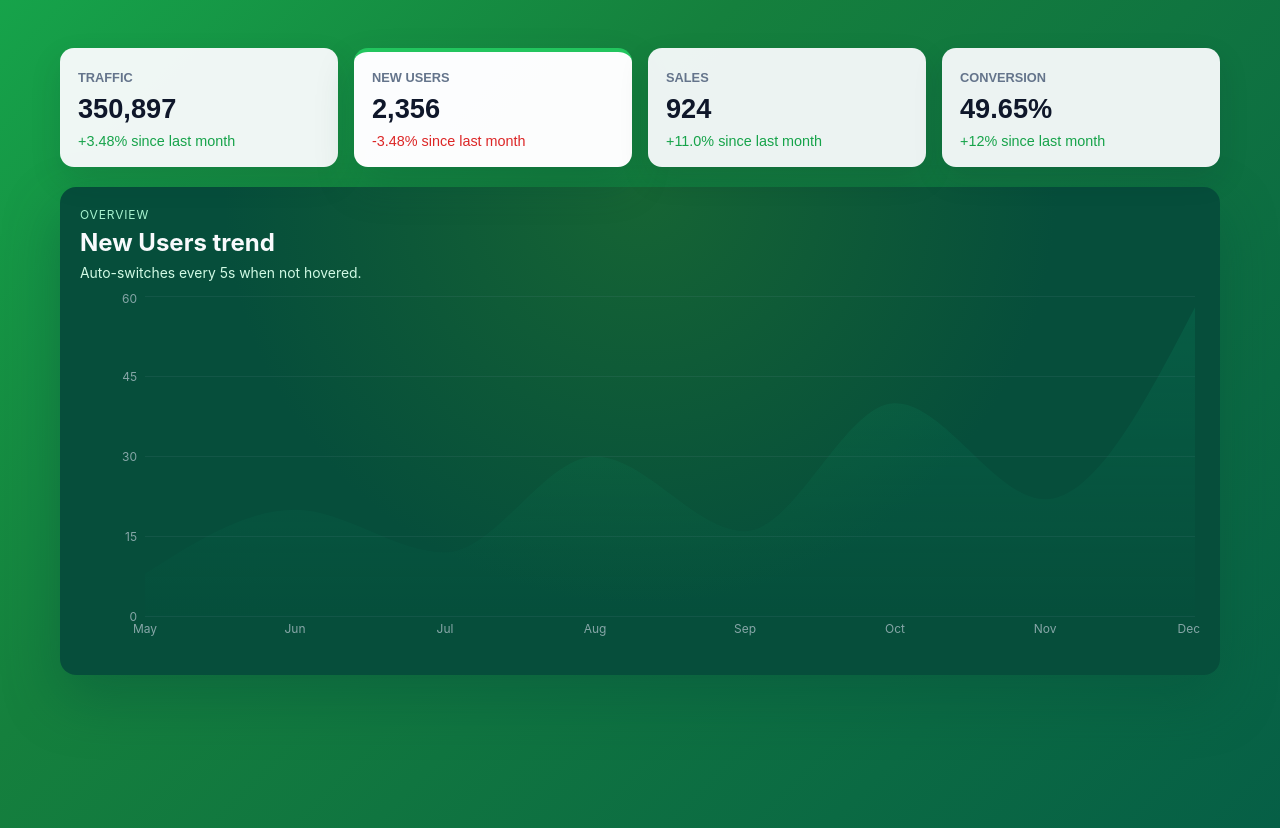
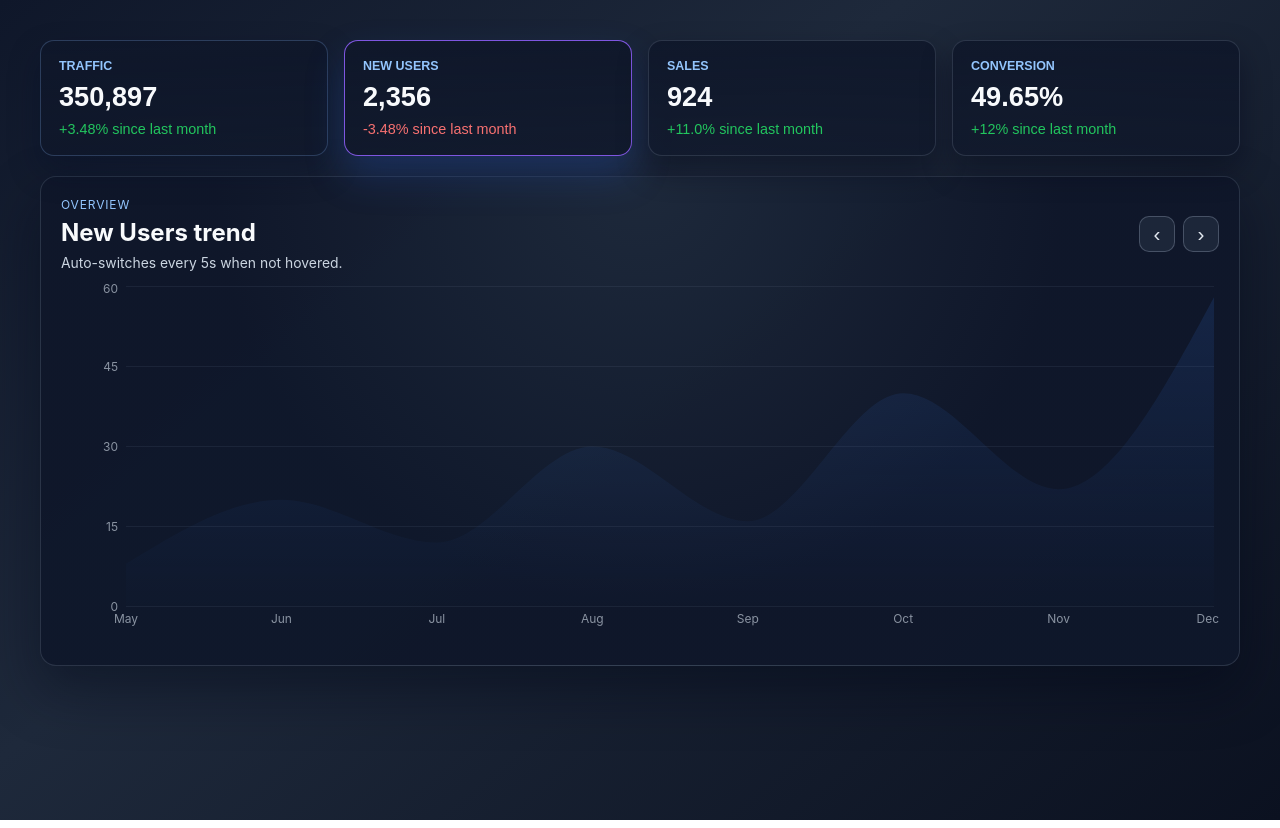
Before and after one commit to AtulPatle123/sc-dashboard, a React (Vite) app: page / in a window 1280 px wide. Built offline with nearby package versions, Linux system fonts and the light colour scheme.

Commit message:
Revamp dashboard flow with detail screen and manual graph controls

```diff
--- a/src/App.tsx
+++ b/src/App.tsx
@@ -2,17 +2,19 @@ import { useEffect, useMemo, useState } from 'react';
 import { useQuery } from '@tanstack/react-query';
 import { AnimatePresence, motion } from 'framer-motion';
 import {
+  Area,
+  AreaChart,
   CartesianGrid,
   Line,
   ResponsiveContainer,
   Tooltip,
   XAxis,
-  YAxis,
-  Area,
-  AreaChart
+  YAxis
 } from 'recharts';
 
 type MetricKey = 'traffic' | 'newUsers' | 'sales' | 'conversion';
+type DetailNavKey = 'healthCheckup' | 'monitoring' | 'traffic' | 'xyz';
+type AppScreen = 'home' | 'details';
 
 type Point = {
   month: string;
@@ -29,6 +31,13 @@ type DashboardMetric = {
   chart: Point[];
 };
 
+type DetailCard = {
+  id: string;
+  title: string;
+  subtitle: string;
+  metricKey: MetricKey;
+};
+
 const fetchDashboardData = async (): Promise<DashboardMetric[]> => {
   await new Promise((resolve) => setTimeout(resolve, 400));
 
@@ -39,7 +48,7 @@ const fetchDashboardData = async (): Promise<DashboardMetric[]> => {
       valueLabel: '350,897',
       growth: '+3.48%',
       positive: true,
-      color: '#10b981',
+      color: '#3b82f6',
       chart: [
         { month: 'May', value: 8 },
         { month: 'Jun', value: 20 },
@@ -57,7 +66,7 @@ const fetchDashboardData = async (): Promise<DashboardMetric[]> => {
       valueLabel: '2,356',
       growth: '-3.48%',
       positive: false,
-      color: '#22c55e',
+      color: '#8b5cf6',
       chart: [
         { month: 'May', value: 30 },
         { month: 'Jun', value: 26 },
@@ -75,7 +84,7 @@ const fetchDashboardData = async (): Promise<DashboardMetric[]> => {
       valueLabel: '924',
       growth: '+11.0%',
       positive: true,
-      color: '#84cc16',
+      color: '#06b6d4',
       chart: [
         { month: 'May', value: 6 },
         { month: 'Jun', value: 14 },
@@ -93,7 +102,7 @@ const fetchDashboardData = async (): Promise<DashboardMetric[]> => {
       valueLabel: '49.65%',
       growth: '+12%',
       positive: true,
-      color: '#14b8a6',
+      color: '#f59e0b',
       chart: [
         { month: 'May', value: 12 },
         { month: 'Jun', value: 16 },
@@ -108,42 +117,96 @@ const fetchDashboardData = async (): Promise<DashboardMetric[]> => {
   ];
 };
 
+const detailCardsByNav: Record<DetailNavKey, DetailCard[]> = {
+  healthCheckup: [
+    { id: 'hc-1', title: 'Vitals Stability', subtitle: 'Track baseline health trends', metricKey: 'traffic' },
+    { id: 'hc-2', title: 'Recovery Index', subtitle: 'Follow improvement trajectory', metricKey: 'conversion' }
+  ],
+  monitoring: [
+    { id: 'mn-1', title: 'Live Monitoring', subtitle: 'Real-time usage and alerts', metricKey: 'newUsers' },
+    { id: 'mn-2', title: 'Watchlist Status', subtitle: 'Observe systems in focus', metricKey: 'sales' }
+  ],
+  traffic: [
+    { id: 'tf-1', title: 'Inbound Flow', subtitle: 'Source and session patterns', metricKey: 'traffic' },
+    { id: 'tf-2', title: 'Channel Split', subtitle: 'Compare segment performance', metricKey: 'sales' }
+  ],
+  xyz: [
+    { id: 'xy-1', title: 'XYZ Momentum', subtitle: 'Dummy KPI performance pulse', metricKey: 'conversion' },
+    { id: 'xy-2', title: 'XYZ Reliability', subtitle: 'Operational confidence score', metricKey: 'newUsers' }
+  ]
+};
+
+const detailNavItems: Array<{ key: DetailNavKey; label: string }> = [
+  { key: 'healthCheckup', label: 'Health Checkup' },
+  { key: 'monitoring', label: 'Monitoring' },
+  { key: 'traffic', label: 'Traffic' },
+  { key: 'xyz', label: 'XYZ' }
+];
+
+const getNextMetric = (data: DashboardMetric[], activeMetric: MetricKey, direction: 'next' | 'prev'): MetricKey => {
+  const currentIndex = data.findIndex((item) => item.key === activeMetric);
+  if (currentIndex === -1) return data[0].key;
+
+  const delta = direction === 'next' ? 1 : -1;
+  const nextIndex = (currentIndex + delta + data.length) % data.length;
+  return data[nextIndex].key;
+};
+
 export const App = () => {
   const { data = [], isLoading } = useQuery({
     queryKey: ['dashboard-metrics'],
     queryFn: fetchDashboardData
   });
 
+  const [screen, setScreen] = useState<AppScreen>('home');
   const [activeMetric, setActiveMetric] = useState<MetricKey>('traffic');
   const [isGraphHovered, setIsGraphHovered] = useState(false);
+
+  const [activeDetailNav, setActiveDetailNav] = useState<DetailNavKey>('healthCheckup');
+  const [activeDetailCard, setActiveDetailCard] = useState<string>(detailCardsByNav.healthCheckup[0].id);
 
   const selected = useMemo(
     () => data.find((item) => item.key === activeMetric) ?? data[0],
     [activeMetric, data]
   );
 
+  const activeDetailCards = detailCardsByNav[activeDetailNav];
+
   useEffect(() => {
-    if (!data.length || isGraphHovered) return;
+    if (!data.length || isGraphHovered || screen !== 'home') return;
 
     const interval = window.setInterval(() => {
-      setActiveMetric((current) => {
-        const currentIndex = data.findIndex((item) => item.key === current);
-        const nextIndex = currentIndex === -1 ? 0 : (currentIndex + 1) % data.length;
-        return data[nextIndex].key;
-      });
+      setActiveMetric((current) => getNextMetric(data, current, 'next'));
     }, 5000);
 
     return () => window.clearInterval(interval);
-  }, [data, isGraphHovered]);
+  }, [data, isGraphHovered, screen]);
+
+  useEffect(() => {
+    setActiveDetailCard(activeDetailCards[0].id);
+    setActiveMetric(activeDetailCards[0].metricKey);
+  }, [activeDetailCards]);
+
+  const handleManualSlide = (direction: 'next' | 'prev') => {
+    if (!data.length) return;
+    setActiveMetric((current) => getNextMetric(data, current, direction));
+  };
+
+  const openDetailsScreen = (metric: MetricKey) => {
+    setActiveMetric(metric);
+    setScreen('details');
+  };
 
   return (
     <main className="app-shell">
+      {screen === 'home' ? (
+        <>
           <section className="metrics-grid">
             {data.map((metric) => (
               <button
                 key={metric.key}
                 className={`metric-card ${metric.key === selected?.key ? 'active' : ''}`}
-            onClick={() => setActiveMetric(metric.key)}
+                onClick={() => openDetailsScreen(metric.key)}
                 style={{ '--accent': metric.color } as React.CSSProperties}
               >
                 <p className="metric-title">{metric.label}</p>
@@ -166,6 +229,15 @@ export const App = () => {
                 <h2>{selected?.label} trend</h2>
                 <p className="overview-subtitle">Auto-switches every 5s when not hovered.</p>
               </div>
+
+              <div className="carousel-controls">
+                <button className="carousel-arrow" onClick={() => handleManualSlide('prev')} aria-label="Previous graph">
+                  ‹
+                </button>
+                <button className="carousel-arrow" onClick={() => handleManualSlide('next')} aria-label="Next graph">
+                  ›
+                </button>
+              </div>
             </div>
 
             {isLoading ? (
@@ -185,7 +257,7 @@ export const App = () => {
                       <defs>
                         <linearGradient id="lineGradient" x1="0" y1="0" x2="1" y2="0">
                           <stop offset="0%" stopColor={selected?.color} stopOpacity={0.7} />
-                      <stop offset="100%" stopColor="#34d399" stopOpacity={0.9} />
+                          <stop offset="100%" stopColor="#22d3ee" stopOpacity={0.9} />
                         </linearGradient>
                         <linearGradient id="areaGradient" x1="0" y1="0" x2="0" y2="1">
                           <stop offset="0%" stopColor={selected?.color} stopOpacity={0.35} />
@@ -200,8 +272,8 @@ export const App = () => {
                       <Tooltip
                         contentStyle={{
                           borderRadius: 12,
-                      border: '1px solid rgba(110, 231, 183, 0.35)',
-                      backgroundColor: 'rgba(6, 78, 59, 0.9)',
+                          border: '1px solid rgba(125, 211, 252, 0.35)',
+                          backgroundColor: 'rgba(15, 23, 42, 0.92)',
                           color: '#f8fafc'
                         }}
                       />
@@ -223,6 +295,79 @@ export const App = () => {
               </AnimatePresence>
             )}
           </section>
+        </>
+      ) : (
+        <section className="details-page">
+          <button className="back-button" onClick={() => setScreen('home')}>
+            ← Back to Home
+          </button>
+
+          <div className="details-layout">
+            <aside className="details-sidebar">
+              {detailNavItems.map((item) => (
+                <button
+                  key={item.key}
+                  className={`sidebar-item ${activeDetailNav === item.key ? 'active' : ''}`}
+                  onClick={() => setActiveDetailNav(item.key)}
+                >
+                  {item.label}
+                </button>
+              ))}
+            </aside>
+
+            <div className="details-content">
+              <div className="details-cards-grid">
+                {activeDetailCards.map((card) => (
+                  <button
+                    key={card.id}
+                    className={`details-card ${activeDetailCard === card.id ? 'active' : ''}`}
+                    onClick={() => {
+                      setActiveDetailCard(card.id);
+                      setActiveMetric(card.metricKey);
+                    }}
+                  >
+                    <h3>{card.title}</h3>
+                    <p>{card.subtitle}</p>
+                  </button>
+                ))}
+              </div>
+
+              <section className="overview-card details-graph">
+                <div className="overview-header">
+                  <div>
+                    <p className="overview-label">{detailNavItems.find((item) => item.key === activeDetailNav)?.label}</p>
+                    <h2>{selected?.label} insights</h2>
+                    <p className="overview-subtitle">Click sidebar or cards to load different graphs.</p>
+                  </div>
+                </div>
+
+                {isLoading ? (
+                  <div className="loading">Loading chart data…</div>
+                ) : (
+                  <div className="chart-wrap">
+                    <ResponsiveContainer width="100%" height={320}>
+                      <AreaChart data={selected?.chart}>
+                        <CartesianGrid stroke="rgba(148, 163, 184, 0.15)" vertical={false} />
+                        <XAxis dataKey="month" tick={{ fill: '#cbd5e1', fontSize: 12 }} axisLine={false} tickLine={false} />
+                        <YAxis tick={{ fill: '#cbd5e1', fontSize: 12 }} axisLine={false} tickLine={false} />
+                        <Tooltip
+                          contentStyle={{
+                            borderRadius: 12,
+                            border: '1px solid rgba(125, 211, 252, 0.35)',
+                            backgroundColor: 'rgba(15, 23, 42, 0.92)',
+                            color: '#f8fafc'
+                          }}
+                        />
+                        <Area type="monotone" dataKey="value" fill={selected?.color} fillOpacity={0.15} stroke={selected?.color} strokeWidth={3} />
+                      </AreaChart>
+                    </ResponsiveContainer>
+                  </div>
+                )}
+              </section>
+            </div>
+          </div>
+        </section>
+      )}
     </main>
   );
 };
--- a/src/styles.css
+++ b/src/styles.css
@@ -1,7 +1,7 @@
 :root {
   font-family: Inter, system-ui, -apple-system, BlinkMacSystemFont, 'Segoe UI', sans-serif;
-  color: #e2e8f0;
-  background: linear-gradient(135deg, #16a34a, #15803d 35%, #065f46);
+  color: #dbeafe;
+  background: linear-gradient(140deg, #0f172a, #1e293b 40%, #0b1120);
 }
 
 * {
@@ -14,8 +14,8 @@ body {
 }
 
 .app-shell {
-  max-width: 1200px;
-  margin: 28px auto;
+  max-width: 1240px;
+  margin: 20px auto;
   padding: 20px;
 }
 
@@ -26,16 +26,15 @@ body {
 }
 
 .metric-card {
-  border: none;
+  border: 1px solid rgba(148, 163, 184, 0.2);
   padding: 18px;
   border-radius: 14px;
-  background: rgba(248, 250, 252, 0.95);
-  color: #0f172a;
+  background: linear-gradient(180deg, rgba(15, 23, 42, 0.9), rgba(15, 23, 42, 0.75));
+  color: #f8fafc;
   text-align: left;
   cursor: pointer;
-  transition: transform 220ms ease, box-shadow 220ms ease, background 220ms ease;
-  box-shadow: 0 12px 30px rgba(15, 23, 42, 0.12);
-  border-top: 4px solid transparent;
+  transition: transform 220ms ease, box-shadow 220ms ease, border-color 220ms ease;
+  box-shadow: 0 14px 30px rgba(2, 6, 23, 0.4);
 }
 
 .metric-card:hover {
@@ -43,17 +42,16 @@ body {
 }
 
 .metric-card.active {
-  border-top-color: var(--accent);
-  box-shadow: 0 20px 40px rgba(6, 78, 59, 0.22);
-  background: #ffffff;
+  border-color: var(--accent);
+  box-shadow: 0 20px 40px rgba(37, 99, 235, 0.25);
 }
 
 .metric-title {
   margin: 0;
-  font-size: 0.8rem;
+  font-size: 0.78rem;
   font-weight: 700;
   text-transform: uppercase;
-  color: #64748b;
+  color: #93c5fd;
 }
 
 .metric-value {
@@ -65,36 +63,58 @@ body {
 .metric-growth {
   margin: 0;
   font-size: 0.9rem;
-  color: #64748b;
+  color: #94a3b8;
 }
 
 .metric-growth.positive {
-  color: #16a34a;
+  color: #22c55e;
 }
 
 .metric-growth.negative {
-  color: #dc2626;
+  color: #f87171;
 }
 
 .overview-card {
   margin-top: 20px;
   border-radius: 16px;
-  background: radial-gradient(circle at top, #166534, #064e3b 55%);
+  background: radial-gradient(circle at top, rgba(30, 41, 59, 0.95), rgba(15, 23, 42, 0.95) 55%);
   padding: 20px;
-  box-shadow: 0 24px 55px rgba(6, 78, 59, 0.42);
+  box-shadow: 0 24px 55px rgba(2, 6, 23, 0.45);
+  border: 1px solid rgba(148, 163, 184, 0.2);
 }
 
 .overview-header {
   display: flex;
   justify-content: space-between;
   align-items: center;
+  gap: 16px;
+}
+
+.carousel-controls {
+  display: flex;
+  gap: 8px;
+}
+
+.carousel-arrow {
+  width: 36px;
+  height: 36px;
+  border-radius: 10px;
+  border: 1px solid rgba(148, 163, 184, 0.35);
+  background: rgba(30, 41, 59, 0.9);
+  color: #e2e8f0;
+  font-size: 1.3rem;
+  cursor: pointer;
+}
+
+.carousel-arrow:hover {
+  background: rgba(51, 65, 85, 0.95);
 }
 
 .overview-label {
   margin: 0;
   text-transform: uppercase;
   letter-spacing: 0.07em;
-  color: #a7f3d0;
+  color: #93c5fd;
   font-size: 0.75rem;
 }
 
@@ -105,7 +125,7 @@ h2 {
 
 .overview-subtitle {
   margin: 8px 0 0;
-  color: #d1fae5;
+  color: #cbd5e1;
   font-size: 0.87rem;
 }
 
@@ -121,9 +141,109 @@ h2 {
   color: #cbd5e1;
 }
 
+.details-page {
+  background: rgba(15, 23, 42, 0.72);
+  border-radius: 18px;
+  padding: 18px;
+  border: 1px solid rgba(148, 163, 184, 0.2);
+}
+
+.back-button {
+  border: 1px solid rgba(148, 163, 184, 0.4);
+  color: #e2e8f0;
+  background: rgba(30, 41, 59, 0.8);
+  border-radius: 10px;
+  padding: 10px 14px;
+  cursor: pointer;
+  font-weight: 600;
+}
+
+.details-layout {
+  margin-top: 14px;
+  display: grid;
+  grid-template-columns: 220px 1fr;
+  gap: 14px;
+}
+
+.details-sidebar {
+  background: rgba(2, 6, 23, 0.65);
+  border-radius: 14px;
+  border: 1px solid rgba(148, 163, 184, 0.16);
+  padding: 10px;
+  display: flex;
+  flex-direction: column;
+  gap: 8px;
+}
+
+.sidebar-item {
+  border: 1px solid transparent;
+  border-radius: 10px;
+  background: rgba(30, 41, 59, 0.8);
+  color: #cbd5e1;
+  padding: 10px;
+  text-align: left;
+  font-weight: 600;
+  cursor: pointer;
+}
+
+.sidebar-item.active {
+  border-color: #60a5fa;
+  color: #f8fafc;
+  background: rgba(37, 99, 235, 0.3);
+}
+
+.details-content {
+  display: flex;
+  flex-direction: column;
+  gap: 12px;
+}
+
+.details-cards-grid {
+  display: grid;
+  grid-template-columns: repeat(2, minmax(0, 1fr));
+  gap: 12px;
+}
+
+.details-card {
+  border-radius: 12px;
+  border: 1px solid rgba(148, 163, 184, 0.2);
+  background: rgba(15, 23, 42, 0.85);
+  color: #e2e8f0;
+  text-align: left;
+  padding: 14px;
+  cursor: pointer;
+}
+
+.details-card.active {
+  border-color: #7dd3fc;
+  box-shadow: 0 10px 25px rgba(8, 145, 178, 0.2);
+}
+
+.details-card h3 {
+  margin: 0;
+  font-size: 1rem;
+}
+
+.details-card p {
+  margin: 6px 0 0;
+  color: #94a3b8;
+}
+
+.details-graph {
+  margin-top: 0;
+}
+
 @media (max-width: 960px) {
   .metrics-grid {
     grid-template-columns: repeat(2, minmax(0, 1fr));
+  }
+
+  .details-layout {
+    grid-template-columns: 1fr;
+  }
+
+  .details-cards-grid {
+    grid-template-columns: 1fr;
   }
 }
 
@@ -140,4 +260,9 @@ h2 {
   .metric-value {
     font-size: 1.4rem;
   }
+
+  .overview-header {
+    align-items: flex-start;
+    flex-direction: column;
+  }
 }
```
Lines whose indentation alone changed are shown as unchanged.
